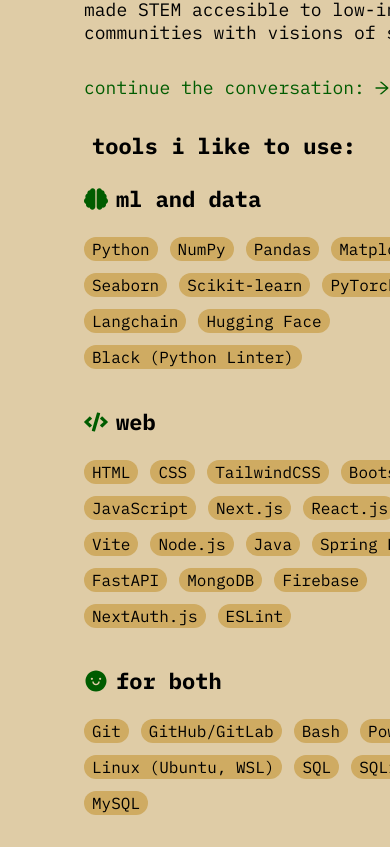
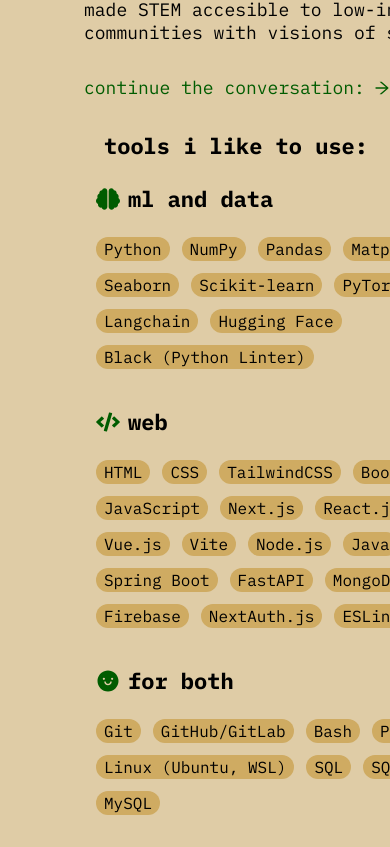
Before and after one commit to osman-sultan/osmansultan, a Next.js app: page / in a window 390 px wide. Shown: the part 2377-3224 px from the top of the page. Built offline with nearby package versions, Linux system fonts and the light colour scheme.

Commit message:
another attempt

```diff
--- a/components/home/about/stats.module.scss
+++ b/components/home/about/stats.module.scss
@@ -1,5 +1,8 @@
 .stats {
   position: relative;
+  @media (max-width: 768px) {
+    padding: 0 1.2rem 2.4rem;
+  }
 }
 
 .statColumn {
```
